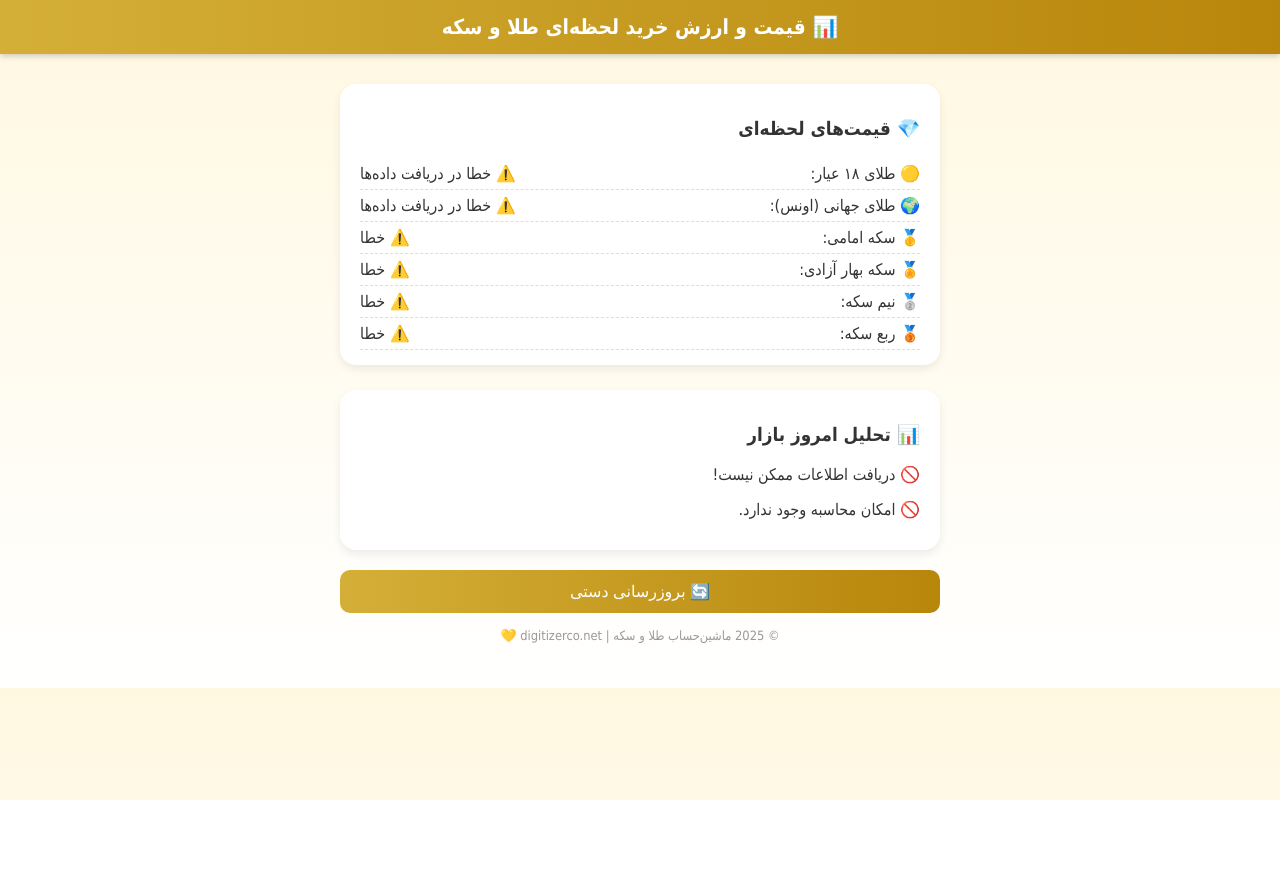
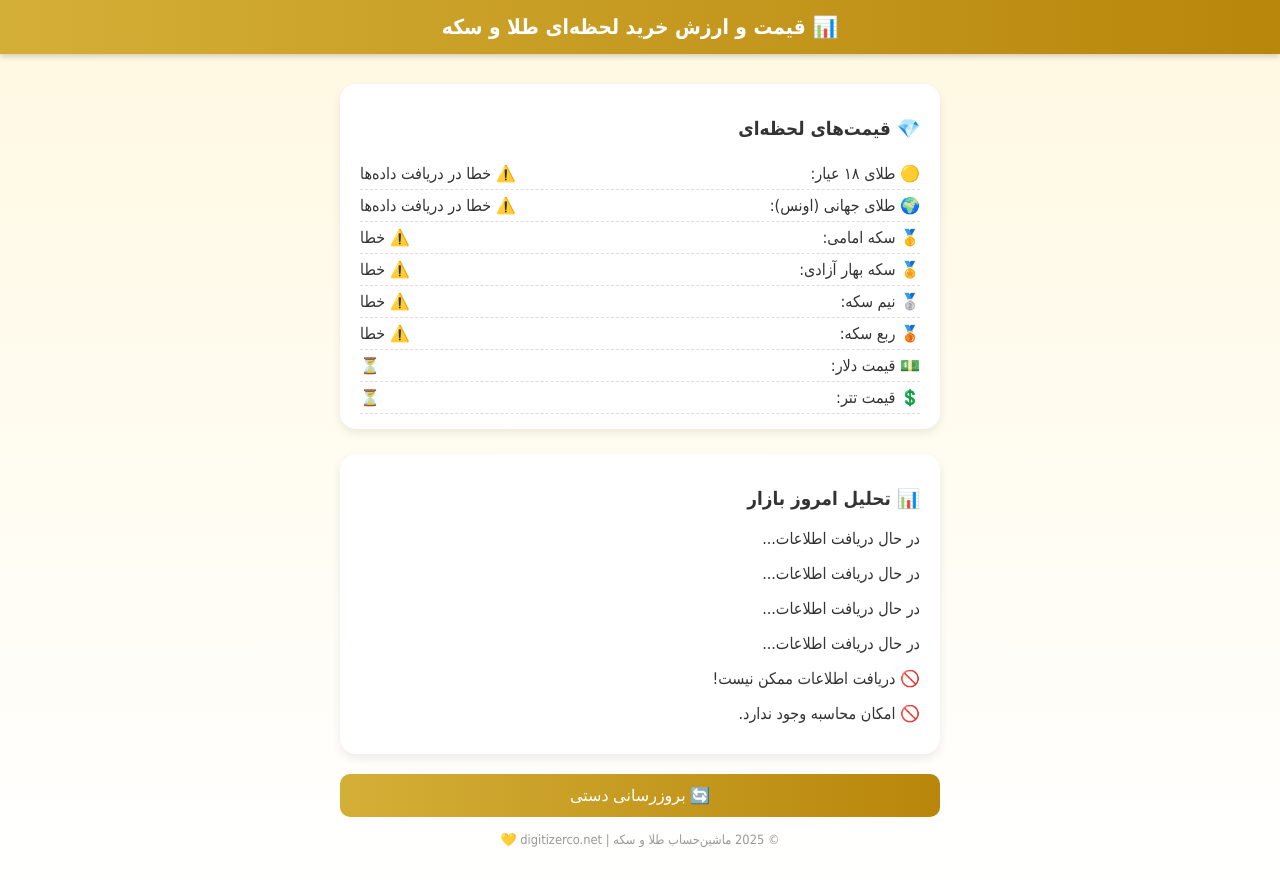
Before and after one commit to hosein-barazande/paniz-gold-info, a plain HTML site: page index.html in a window 1280 px wide. Before the commit the page ends 800 px from the top, so only its background shows below. Drawn offline with Linux system fonts and the light colour scheme; no server answers.

Commit message:
adding element
 adding  doler and tether price element

```diff
--- a/index.html
+++ b/index.html
@@ -89,11 +89,23 @@
     <div class="price-item"><span>🏅 سکه بهار آزادی:</span> <span id="sekeBahar">⏳</span></div>
     <div class="price-item"><span>🥈 نیم سکه:</span> <span id="nim">⏳</span></div>
     <div class="price-item"><span>🥉 ربع سکه:</span> <span id="rob">⏳</span></div>
+    <div class="price-item"><span>💵 قیمت دلار:</span> <span id="dolarprice">⏳</span></div>
+    <div class="price-item"><span>💲 قیمت تتر:</span> <span id="tetherprice">⏳</span></div>
   </div>
 
   <div class="analysis">
     <h3>📊 تحلیل امروز بازار</h3>
+    <p id="goldBobel"> در حال دریافت اطلاعات...</p>
+
+    <p id="coinBobel"> در حال دریافت اطلاعات...</p>
+
+    <p id="halfCoinBobel"> در حال دریافت اطلاعات...</p>
+
+    <p id="quarterCoinBobel"> در حال دریافت اطلاعات...</p>
+
+
     <p id="goldAnalysis">در حال دریافت اطلاعات...</p>
+
     <p id="coinAdvice">💬 منتظر تحلیل...</p>
   </div>
 
@@ -114,6 +126,12 @@ const nimElem = document.getElementById("nim");
 const robElem = document.getElementById("rob");
 const goldAnalysis = document.getElementById("goldAnalysis");
 const coinAdvice = document.getElementById("coinAdvice");
+const goldBobel = document.getElementById("goldBobel");
+const coinBobel = document.getElementById("coinBobel");
+const halfCoinBobel = document.getElementById("halfCoinBobel");
+const quarterCoinBobel = document.getElementById("quarterCoinBobel");
+const dolarpriceElem = document.getElementById("dolarprice");
+const tetherpriceElem = document.getElementById("tetherprice");
 
 // ⚙️ تابع اصلی دریافت داده‌ها
 async function getGoldData() {
@@ -130,6 +148,9 @@ async function getGoldData() {
     const sekeBahar = data.gold.find(g => g.symbol === "IR_COIN_BAHAR").price;
     const nim = data.gold.find(g => g.symbol === "IR_COIN_HALF").price;
     const rob = data.gold.find(g => g.symbol === "IR_COIN_QUARTER").price;
+    const dollar = data.currency.find(c => c.symbol === "USD")?.price;
+    const tether = data.currency.find(c => c.symbol === "USDT_IRT")?.price;
+    const dollarRate = data.currency.find(c => c.symbol === "USD")?.price;
 
     // 💰 نمایش در صفحه
     gold18Elem.textContent = `🟡 ${gold18.toLocaleString()} تومان`;
@@ -138,6 +159,8 @@ async function getGoldData() {
     sekeBaharElem.textContent = `🏅 ${sekeBahar.toLocaleString()} تومان`;
     nimElem.textContent = `🥈 ${nim.toLocaleString()} تومان`;
     robElem.textContent = `🥉 ${rob.toLocaleString()} تومان`;
+    dolarpriceElem.textContent = `💵 ${dollar.toLocaleString()} تومان`;
+    tetherpriceElem.textContent = `💲 ${tether.toLocaleString()} تومان`;
 
     // 📈 تحلیل خرید طلا
     analyzeGold(gold18, worldGold);
@@ -155,9 +178,9 @@ async function getGoldData() {
 }
 
 // 📊 تابع تحلیل خرید طلا
-function analyzeGold(iranPrice, worldPrice) {
+function analyzeGold(iranPrice, worldPrice, dollarRate) {
   const worldPricePerGramDollar = worldPrice / 31.1035; // هر اونس ≈ 31.1035 گرم
-  const dollarRate = 60000; // نرخ دلار تقریبی
+
   const worldPricePerGramToman = worldPricePerGramDollar * dollarRate;
 
   const diff = iranPrice - worldPricePerGramToman;
@@ -189,6 +212,7 @@ function analyzeCoin(emami, bahar, nim, rob) {
   coinAdvice.innerHTML = `💰 بهترین گزینه امروز: <b>${best.emoji} ${best.name}</b> است.`;
 }
 
+
 // 🚀 اجرای اولیه + بروزرسانی خودکار هر ۲ دقیقه
 getGoldData();
 setInterval(getGoldData, 120000);
```
